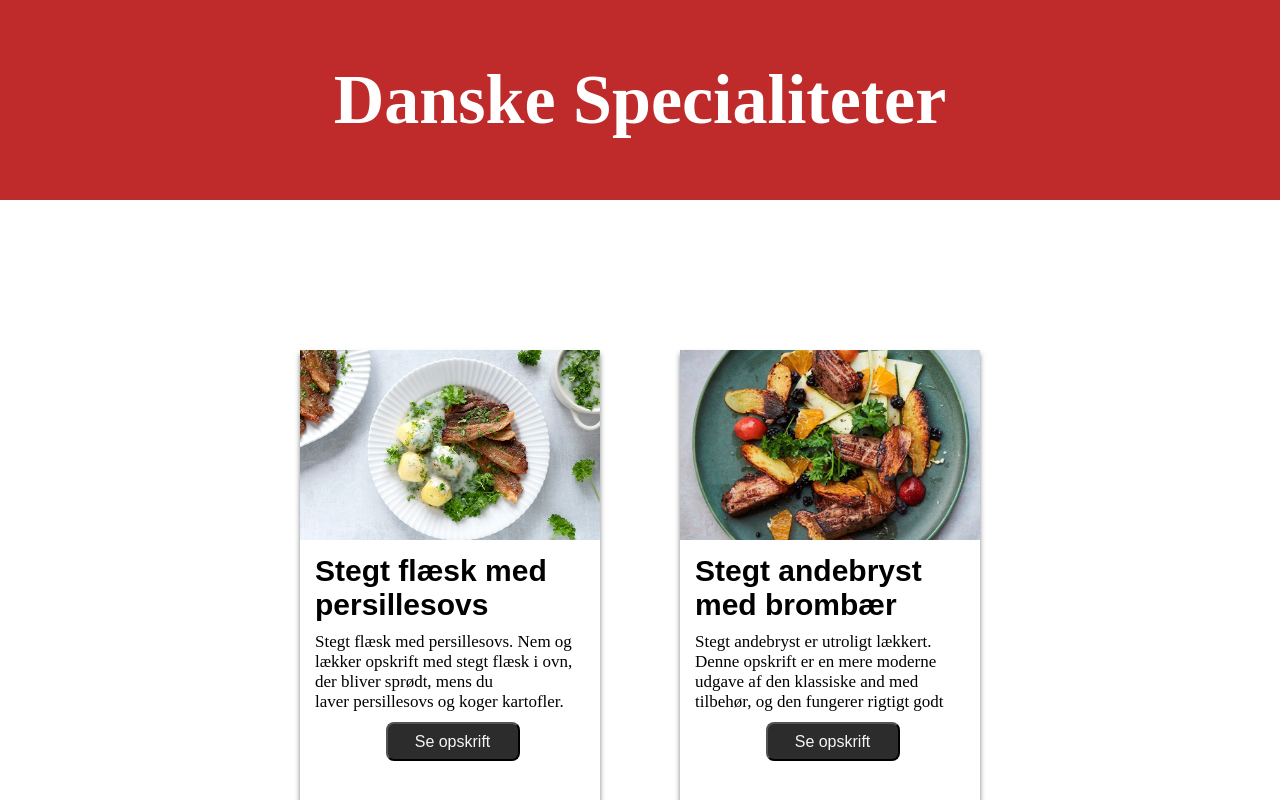
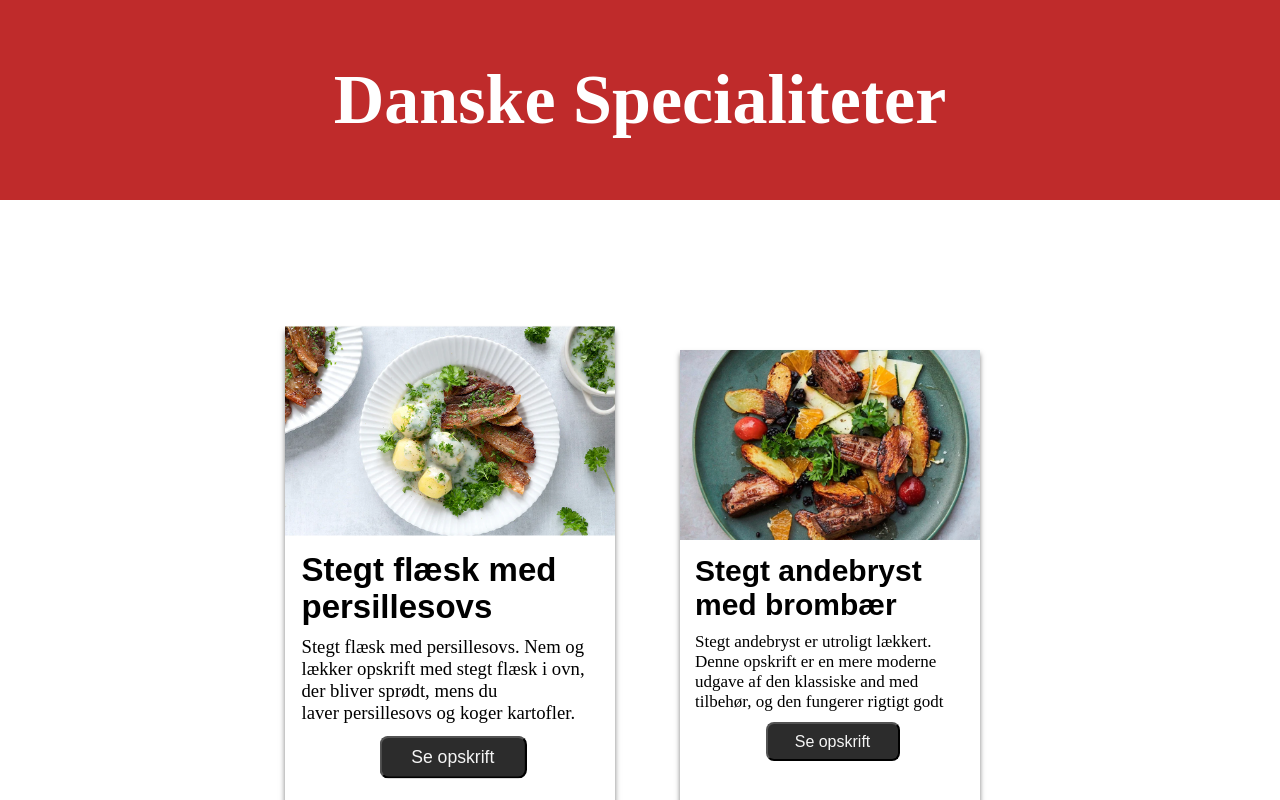
Before and after one commit to nicklaskodehode/Flexbox-Project, a plain HTML site: page index.html in a window 1280 px wide. In both pictures the pointer is over the element 450 px from the left and 585 px from the top of the page. Shown: the top 800 px of the page. Drawn offline with Linux system fonts and the light colour scheme.

Commit message:
added transition effect to flex-item

```diff
--- a/index.css
+++ b/index.css
@@ -24,6 +24,10 @@ h1 {
     height: 470px;
     width: 300px;
     box-shadow: 0px 4px 5px 0px rgba(0, 0, 0, 0.5);
+    transition: transform 0.3s ease-in-out;
+}
+.flex-item:hover {
+    transform: scale(1.1);
 }
 .recipe-image{
     width: 100%;
```
